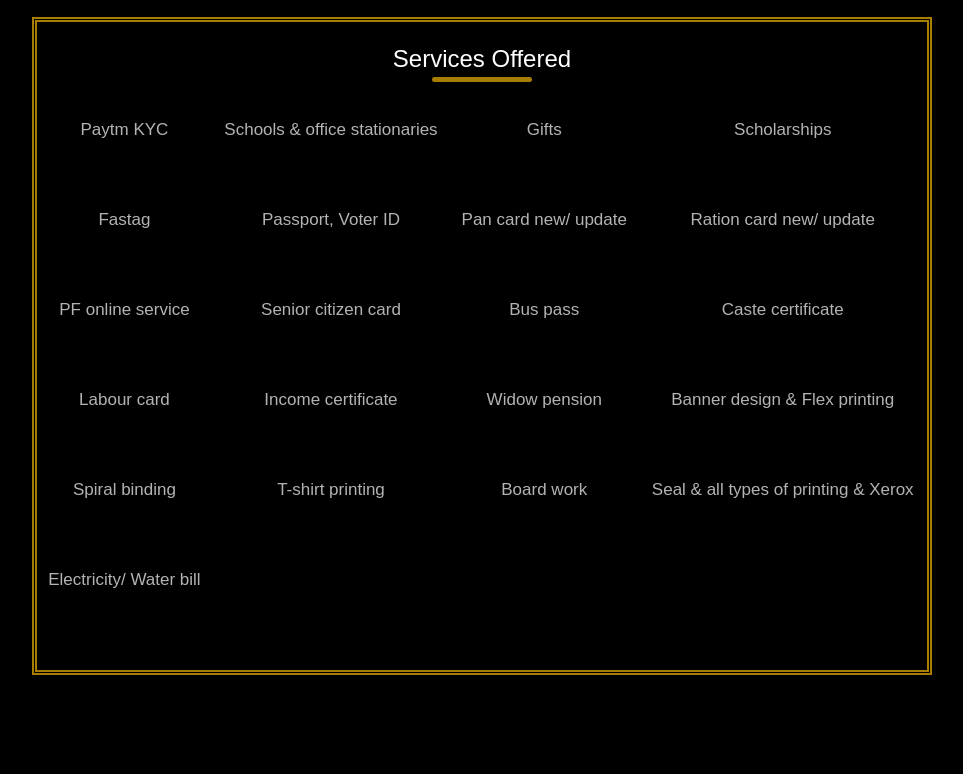
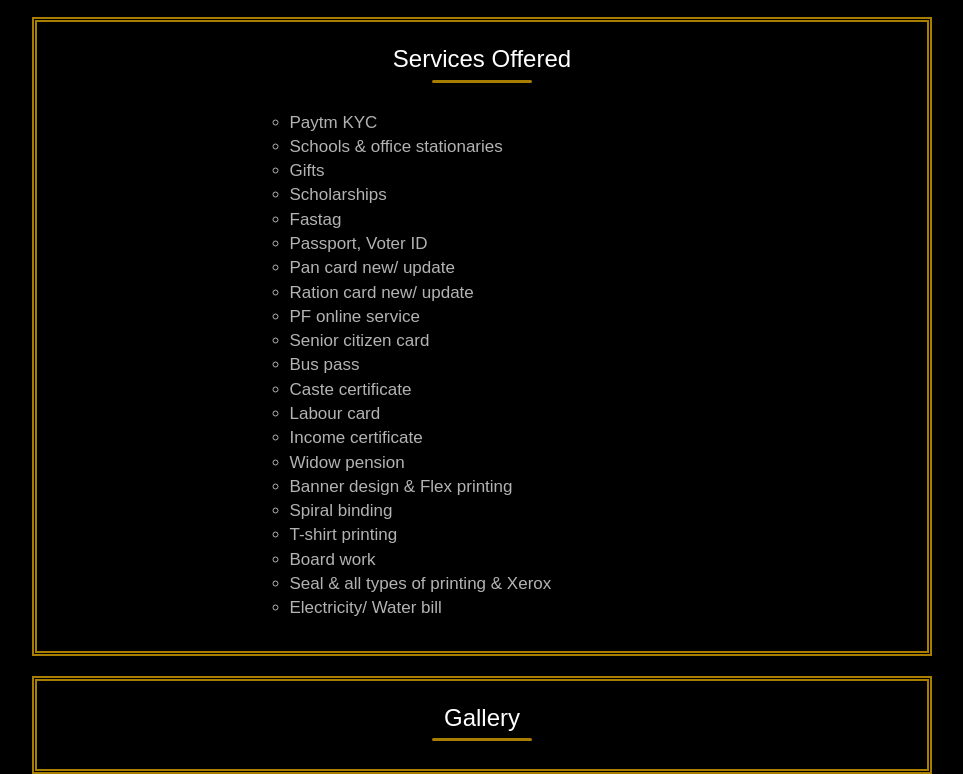
Before and after one commit to Sumanth1029/SSM-Solutions, a plain HTML site: page index.html in a window 1280 px wide. Shown: the part 1355-2129 px from the top of the page, without its empty margins (158-1121 px from the left). Before the commit the page ends 2030 px from the top, so only its background shows below. Drawn offline with nearby package versions, Linux system fonts and the light colour scheme; a web font is replaced by a local one.

Commit message:
added assets folder

```diff
--- a/index.css
+++ b/index.css
@@ -28,7 +28,9 @@ code {
   0% {}
     50% {transform: scale(0.95)}
 }
-
+.marleft{
+  margin-left: 25%;
+}
 .imageClass {
   margin-bottom: 20px;
   margin-top: 20px;
@@ -124,16 +126,17 @@ a {
   width: 100px;
   height: 0px;
   margin: 0 auto;
-  border-top: 5px solid #a87e00;
+  border-top: 3px solid #a87e00;
   border-radius: 50px;
   margin-bottom: 8px;
+  margin-top: 3px;
 }
 
 .line2 {
   width: 300px;
   height: 0px;
   margin: 0 auto;
-  border-top: 5px solid #a87e00;
+  border-top: 3px solid #a87e00;
   border-radius: 50px;
   margin-bottom: 8px;
 }
--- a/index.html
+++ b/index.html
@@ -1,20 +1,25 @@
 <!DOCTYPE html>
 <html lang="en">
-
   <head>
     <title>SSM Solutions</title>
     <meta charset="utf-8" />
     <meta name="viewport" content="width=device-width, initial-scale=1" />
-  <link rel="stylesheet" href="https://maxcdn.bootstrapcdn.com/bootstrap/3.4.1/css/bootstrap.min.css" />
+    <link
+      rel="stylesheet"
+      href="https://maxcdn.bootstrapcdn.com/bootstrap/3.4.1/css/bootstrap.min.css"
+    />
     <link rel="stylesheet" href="index.css" />
     <script src="https://use.fontawesome.com/12cda263b7.js"></script>
     <link href="http://fonts.cdnfonts.com/css/segan" rel="stylesheet" />
 
     <script src="https://ajax.googleapis.com/ajax/libs/jquery/3.5.1/jquery.min.js"></script>
     <script src="https://maxcdn.bootstrapcdn.com/bootstrap/3.4.1/js/bootstrap.min.js"></script>
-  <link rel="icon" href="favicon.ico" />
-  <link href="//db.onlinewebfonts.com/c/070f3a2e3e2fd3473a3cb3e97398122c?family=Segan" rel="stylesheet"
-    type="text/css" />
+    <link rel="icon" href="./assets/favicon.ico" />
+    <link
+      href="//db.onlinewebfonts.com/c/070f3a2e3e2fd3473a3cb3e97398122c?family=Segan"
+      rel="stylesheet"
+      type="text/css"
+    />
   </head>
 
   <body class="blackBackground">
@@ -22,8 +27,13 @@
       <nav class="navbar navbar-inverse navbar-fixed-top">
         <div class="container-fluid">
           <div class="navbar-header">
-          <button type="button" class="navbar-toggle" style="float: left" data-toggle="collapse"
-            data-target="#myNavbar">
+            <button
+              type="button"
+              class="navbar-toggle"
+              style="float: left"
+              data-toggle="collapse"
+              data-target="#myNavbar"
+            >
               <span class="icon-bar"></span>
               <span class="icon-bar"></span>
               <span class="icon-bar"></span>
@@ -40,10 +50,15 @@
         </div>
       </nav>
 
-
       <div class="container">
         <div class="cardStyle" id="home">
-        <img src="logo.png" class="img-responsive imageClass" alt="Logo" width="50%" height="auto" />
+          <img
+            src="./assets/logo.png"
+            class="img-responsive imageClass"
+            alt="Logo"
+            width="50%"
+            height="auto"
+          />
           <div class="newFont2">SSM SOLUTIONS</div>
           <br />
 
@@ -56,28 +71,44 @@
             <div class="col-auto">
               <table class="table table-responsive">
                 <tr>
-                <a href="mailto:sgbasavaraju@gmail.com" class="btn btn-prim a1 newFont4 hoverClass" id="first">
+                  <a
+                    href="mailto:sgbasavaraju@gmail.com"
+                    class="btn btn-prim a1 newFont4 hoverClass"
+                    id="first"
+                  >
                     &nbsp;&nbsp;&nbsp;
                     <i class="fa fa-envelope" aria-hidden="true">
                       &nbsp;&nbsp;&nbsp;
                     </i>
                     Email&nbsp;&nbsp;&nbsp;
                   </a>
-                <a href="tel:9964944684" class="btn btn-prim a1 newFont4 hoverClass" id="first">
+                  <a
+                    href="tel:9964944684"
+                    class="btn btn-prim a1 newFont4 hoverClass"
+                    id="first"
+                  >
                     &nbsp;&nbsp;&nbsp;
                     <i class="fa fa-phone" aria-hidden="true"></i>
                     &nbsp;&nbsp;&nbsp; Phone&nbsp;&nbsp;&nbsp;
                   </a>
-                <a href="https://wa.me/919964944684?text=Got reference from your Digital vCard. Want to know more about your products and services."
-                  class="btn btn-prim a1 newFont4 hoverClass" target="blank" id="first">
+                  <a
+                    href="https://wa.me/919964944684?text=Got reference from your Digital vCard. Want to know more about your products and services."
+                    class="btn btn-prim a1 newFont4 hoverClass"
+                    target="blank"
+                    id="first"
+                  >
                     &nbsp;&nbsp;&nbsp;
                     <i class="fa fa-whatsapp" aria-hidden="true">
                       &nbsp;&nbsp;&nbsp;
                     </i>
                     Whatsapp
                   </a>
-                <a href="https://maps.app.goo.gl/YZxSMqiuFiARwT7f8" class="btn btn-prim a1 newFont4 hoverClass"
-                  target="blank" id="first">
+                  <a
+                    href="https://maps.app.goo.gl/YZxSMqiuFiARwT7f8"
+                    class="btn btn-prim a1 newFont4 hoverClass"
+                    target="blank"
+                    id="first"
+                  >
                     &nbsp;&nbsp;&nbsp;
                     <i class="fa fa-map-marker" aria-hidden="true"></i>
                     &nbsp;&nbsp;&nbsp;Location&nbsp;&nbsp;&nbsp;
@@ -105,7 +136,7 @@
         </div>
         <br />
 
-      <div class="cardStyle" >
+        <div class="cardStyle">
           <div class="newFont2">
             <br />
             About us<br />
@@ -140,41 +171,42 @@
 
           <div class="line"></div>
           <br />
-        <table class=" table table-responsive">
-          <tr class="borderless">
-            <td class="colclass newFont5">Paytm KYC</td>
-            <td class="colclass newFont5">Schools & office stationaries</td>
-            <td class="colclass newFont5">Gifts</td>
-            <td class="colclass newFont5">Scholarships</td>
-          <tr class="borderless">
-            <td class="colclass newFont5">Fastag</td>
-            <td class="colclass newFont5">Passport, Voter ID</td>
-            <td class="colclass newFont5">Pan card new/ update</td>
-            <td class="colclass newFont5">Ration card new/ update</td>
-          </tr>
-          <tr class="borderless">
-            <td class="colclass newFont5">PF online service</td>
-            <td class="colclass newFont5">Senior citizen card</td>
-            <td class="colclass newFont5">Bus pass</td>
-            <td class="colclass newFont5">Caste certificate</td>
-          </tr>
-          <tr class="borderless">
-            <td class="colclass newFont5">Labour card</td>
-            <td class="colclass newFont5">Income certificate</td>
-            <td class="colclass newFont5">Widow pension</td>
-            <td class="colclass newFont5">Banner design & Flex printing</td>
-          </tr><tr class="borderless">
-          <td class="colclass newFont5">Spiral binding</td>
-          <td class="colclass newFont5">T-shirt printing</td>
-          <td class="colclass newFont5">Board work</td>
-          <td class="colclass newFont5">Seal & all types of printing & Xerox</td>
-          </tr><tr class="borderless">
-          <td class="colclass newFont5">Electricity/ Water bill</td></tr>
-          </tr>
-        </table>
+
+          <ul type="circle" class="left-align">
+            <li class="newFont5 marleft">Paytm KYC</li>
+            <li class="newFont5 marleft">Schools & office stationaries</li>
+            <li class="newFont5 marleft">Gifts</li>
+            <li class="newFont5 marleft">Scholarships</li>
+            <li class="newFont5 marleft">Fastag</li>
+            <li class="newFont5 marleft">Passport, Voter ID</li>
+            <li class="newFont5 marleft">Pan card new/ update</li>
+            <li class="newFont5 marleft">Ration card new/ update</li>
+            <li class="newFont5 marleft">PF online service</li>
+            <li class="newFont5 marleft">Senior citizen card</li>
+            <li class="newFont5 marleft">Bus pass</li>
+            <li class="newFont5 marleft">Caste certificate</li>
+            <li class="newFont5 marleft">Labour card</li>
+            <li class="newFont5 marleft">Income certificate</li>
+            <li class="newFont5 marleft">Widow pension</li>
+            <li class="newFont5 marleft">Banner design & Flex printing</li>
+            <li class="newFont5 marleft">Spiral binding</li>
+            <li class="newFont5 marleft">T-shirt printing</li>
+            <li class="newFont5 marleft">Board work</li>
+            <li class="newFont5 marleft">
+              Seal & all types of printing & Xerox
+            </li>
+            <li class="newFont5 marleft">Electricity/ Water bill</li>
+          </ul>
+          <br/>
+        </div>
+        <br/>
+        <div class="cardStyle" id="gallery"><br/>
+          <div class="newFont2">Gallery</div>
+
+          <div class="line"></div>
+          <br />
         </div>
       </div>
     </div>
   </body>
-
 </html>
```
Also changed, not shown: assets/1.jpg (added), assets/11.jpg (added), assets/12.jpg (added), assets/3.jpg (added), assets/4.jpg (added), assets/6.jpg (added), assets/favicon.ico (renamed from favicon.ico), 9 other files. Lines whose indentation alone changed are shown as unchanged.
